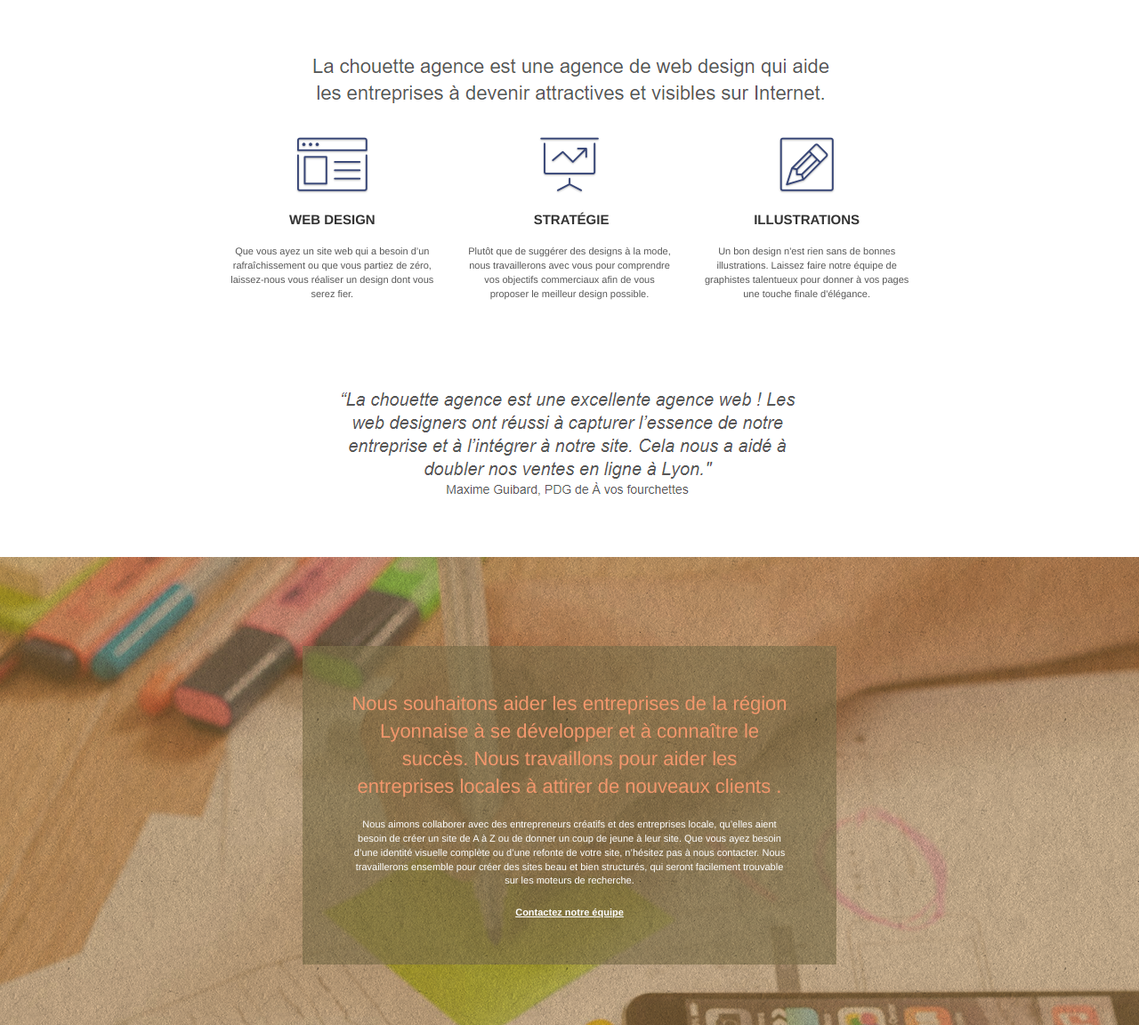
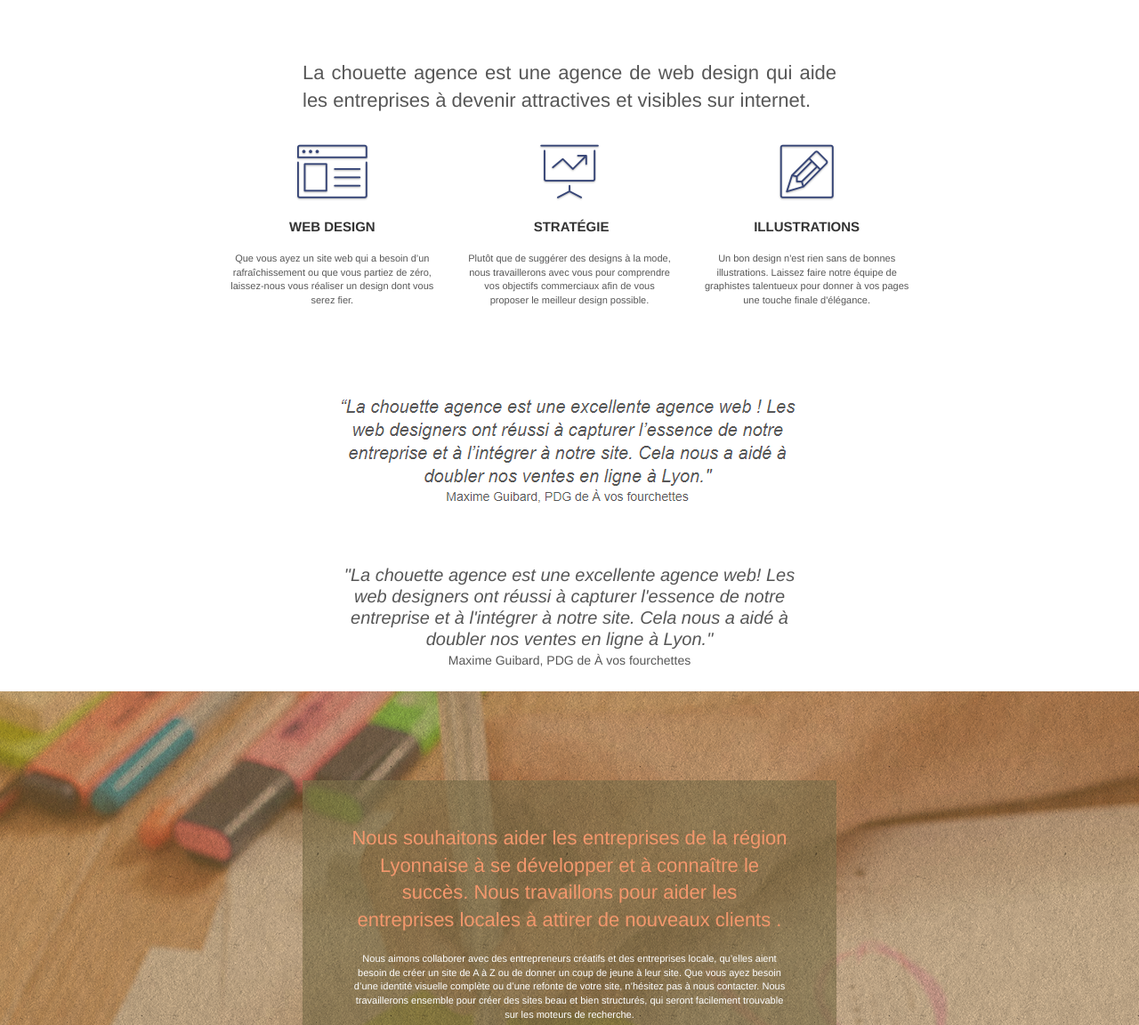
Before and after one commit to SarahNR-coder/La_Chouette_Agence-Projet4-OC, a plain HTML site: page index.html in a window 1280 px wide. Shown: the part 535-1687 px from the top of the page at 89% size. Drawn offline with Linux system fonts and the light colour scheme.

Commit message:
fix(pr 9): extraction du contenu textuel d'images

```diff
--- a/index.html
+++ b/index.html
@@ -84,7 +84,9 @@
 	<div class="container bloc-md">
 		<div class="row">
 			<div class="col-sm-12 text-center">
-				<img alt="image de texte, la chouette agence de Lyon" src="img/title.png" />
+				<h2 class ="presentation">
+					La chouette agence est une agence de web design qui aide les entreprises à devenir attractives et visibles sur internet.
+				</h2>
 			</div>
 		</div>
 		<div class="row voffset-lg med-width-whitespace">
@@ -126,7 +128,14 @@
 			<div class="col-xs-12 col-md-8 col-md-offset-2 text-center">
 				<img alt="image de texte, la chouette agence de Lyon" src="img/citation.png" />
 			</div>
+
 		</div>
+	</div>
+	<div>
+		<p class="quote">"La chouette agence est une excellente agence web! Les web designers ont réussi à capturer l'essence de notre entreprise et à l'intégrer à notre site. Cela nous a aidé à doubler nos ventes en ligne à Lyon."</p>
+		<p class = "quoter">
+			Maxime Guibard, PDG de À vos fourchettes
+		</p>
 	</div>
 </div>
 <!-- bloc-2-services END -->
@@ -157,6 +166,9 @@
 		<div class="row">
 			<div class="col-sm-12 text-center">
 				<img alt="image de texte, la chouette agence de Lyon" src="img/title2.png" />
+			</div>
+			<div class="col-sm-12 text-center">
+				<p class ="works">Nous travaillons avec beaucoup de clients, voici nos réalisations</p>
 			</div>
 		</div>
 		<div class="row tight-width-whitespace portfolio-row">
--- a/style.css
+++ b/style.css
@@ -825,6 +825,42 @@ h4 {
     background-image: url("img/image-de-presentation.jpg");
 }
 
+/*
+*Classes des textes de remplacement pour les images de textes
+*/
+.presentation{
+    padding : 0 20% 0 20%;
+    text-align: justify;
+}
+.quote{
+    font-size: 20px;
+    text-align: center;
+    font-family:"helvetica";
+    font-style : italic;
+    font-weight: 18px;
+    color: #575757;
+    line-height : 24px;
+    padding : 0 28% 0 28%;
+    margin: 0 0 2px 0;
+}
+
+.quoter{
+    font-size : 14px;
+    text-align: center;
+    margin: 0 0 25px 0;
+    padding :0;
+}
+
+.works{
+    font-size: 22px;
+    text-align: center;
+    font-family:"helvetica";
+    color: #575757;
+    line-height : 30px;
+    padding : 0 29% 0 29%;
+    margin: 0 0 2px 0;
+}
+
 @media (max-width: 1024px) {
     .bloc {
         padding-left: 20px;
```
